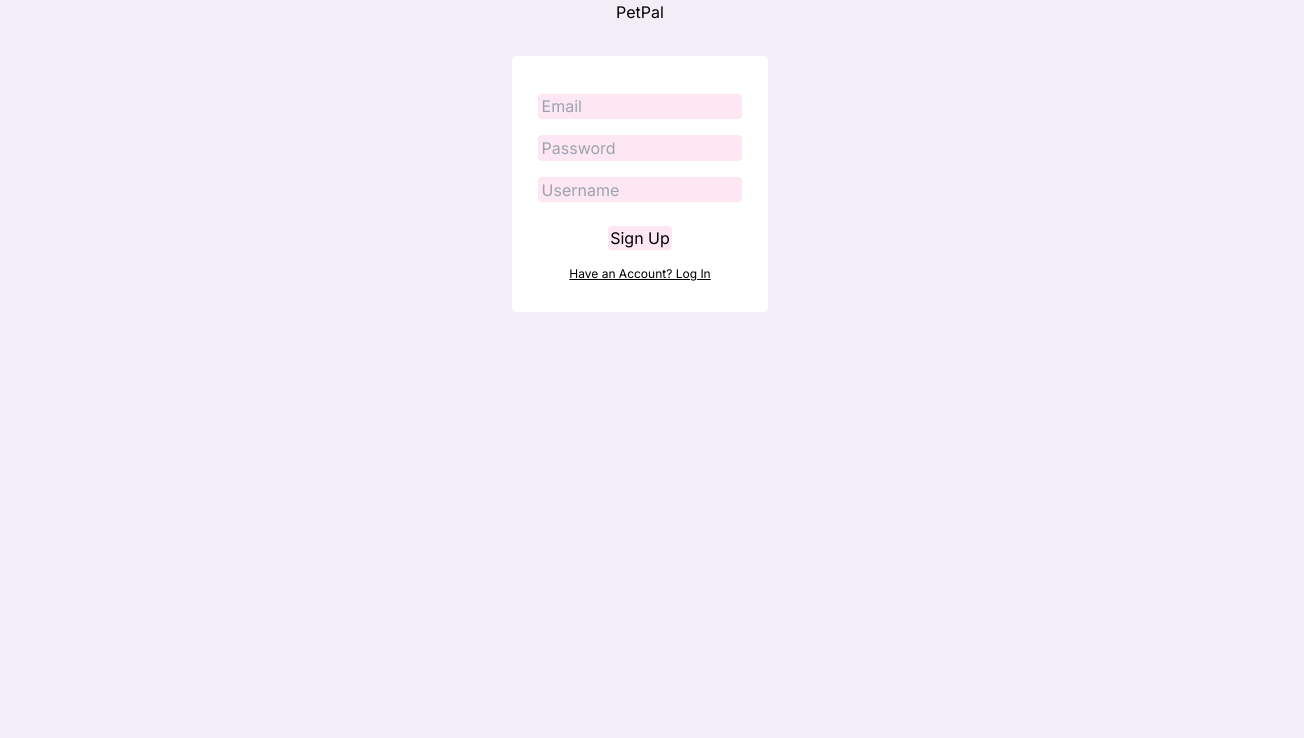
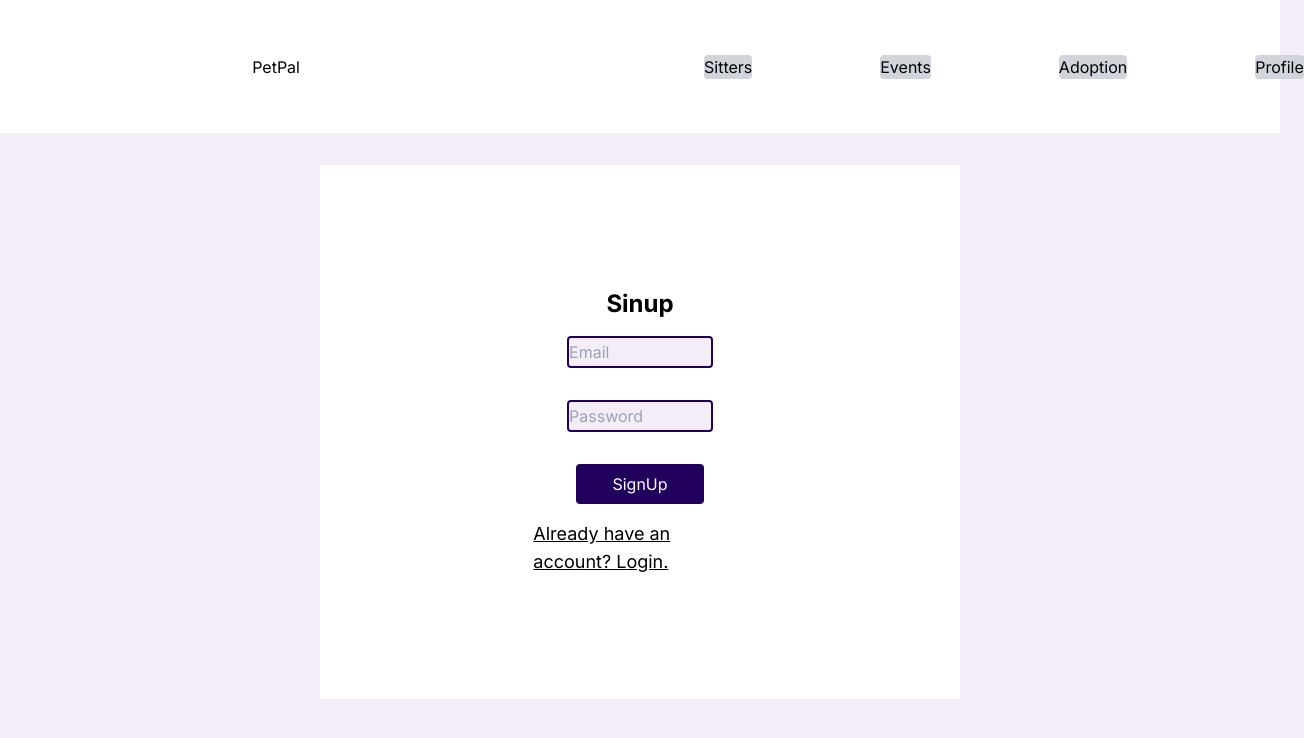
Before and after one commit to dhruv-gambhir/petpet, a Next.js app in the folder client/: page /signup in a window 1280 px wide. Shown: the top 738 px of the page, 1304 px wide, since content can reach past the window. Built offline with nearby package versions, Linux system fonts and the light colour scheme; no server answers.

Commit message:
Signup done

```diff
--- a/client/app/login/page.js
+++ b/client/app/login/page.js
@@ -16,7 +16,7 @@ export default function Login() {
 
         try {
             const user = await login(email, password);
-            addUserToState(email);
+            router.push("/");
         } catch (error) {
             alert("Login error:", error.message);
         }
--- a/client/app/signup/page.js
+++ b/client/app/signup/page.js
@@ -2,7 +2,7 @@
 
 import { useState } from "react";
 
-import Title from "../Components/Title.js";
+import NavBar from "../Components/NavBar.js";
 import { signup } from "../Authentication/auth.js";
 import { useRouter } from "next/navigation";
 
@@ -27,7 +27,6 @@ async function addUser(email, username) {
 function SignUp() {
     const [email, setEmail] = useState("");
     const [password, setPassword] = useState("");
-    const [username, setUsername] = useState("");
 
     const router = useRouter();
 
@@ -35,13 +34,12 @@ function SignUp() {
         event.preventDefault();
         try {
             const user = await signup(email, password);
-            addUser(email, username);
             router.push("/login");
         } catch (error) {
             alert("Signup error:", error.message);
         }
     };
-
+    /*
     return (
         <main className="flex min-h-screen flex-col items-center h-full">
             <Title />
@@ -90,6 +88,49 @@ function SignUp() {
             </form>
         </main>
     );
+    */
+
+    return (
+        <main className="flex h-screen flex-col items-center">
+            <NavBar />
+
+            <div className="flex flex-row m-8 justify-center items-center bg-white w-1/2 h-4/6">
+                <form className="m-8 flex flex-col justify-center items-center w-2/6 h-4/6 ">
+                    <h1 className="color-mypurple text-2xl font-bold">Sinup</h1>
+                    <div className="flex flex-col relative justify-center w-5/6">
+                        <input
+                            type="email"
+                            placeholder="Email"
+                            value={email}
+                            onChange={(e) => setEmail(e.target.value)}
+                            className="border-2 border-mypurple rounded bg-mybg h-8 m-4"
+                        />
+                    </div>{" "}
+                    <div className="flex flex-col relative justify-center w-5/6 ">
+                        <input
+                            placeholder="Password"
+                            value={password}
+                            onChange={(e) => setPassword(e.target.value)}
+                            className="border-2 border-mypurple rounded bg-mybg h-8 m-4"
+                        />
+                    </div>{" "}
+                    <div className="flex flex-col justify-center items-center">
+                        <button
+                            type="submit"
+                            className="bg-mypurple w-32 m-4 rounded p-2 text-white"
+                            onClick={handleSignUp}
+                        >
+                            SignUp
+                        </button>
+
+                        <a href="/login" className="text-lg underline">
+                            Already have an account? Login.
+                        </a>
+                    </div>
+                </form>
+            </div>
+        </main>
+    );
 }
 
 export default SignUp;
```
